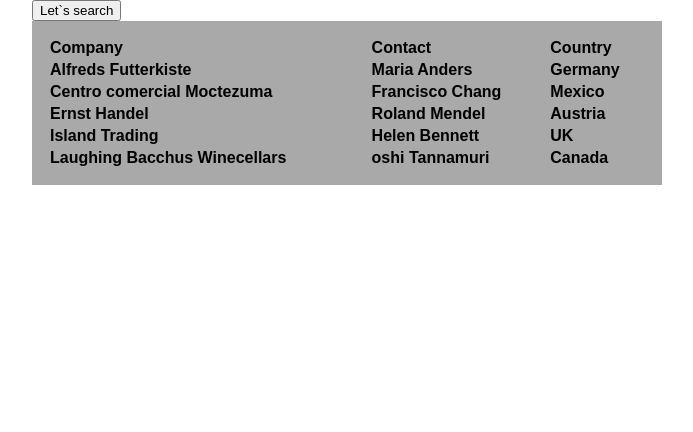
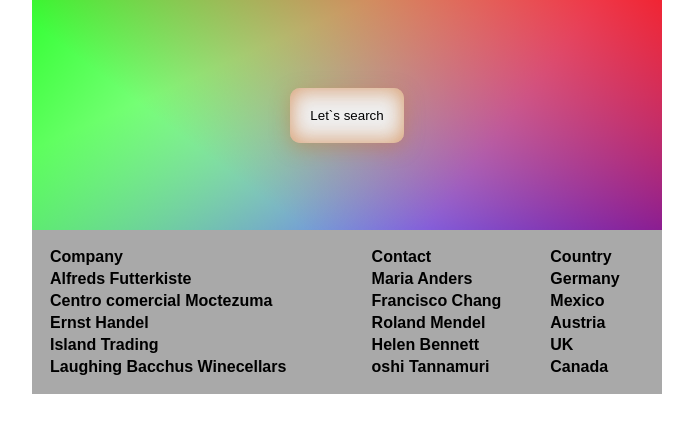
Before and after one commit to 21VladwebX/React-sort__table, a React (Create React App) app: page / in a window 1280 px wide. Shown: the top 432 px of the page, without its empty margins (308-1001 px from the left). Built offline with nearby package versions, Linux system fonts and the light colour scheme.

Commit message:
add styles & deletelogging(console.log)

```diff
--- a/src/components/table/Table.js
+++ b/src/components/table/Table.js
@@ -34,8 +34,6 @@ class Table extends Component {
     this.preSearchData = null;
     this.filteredData = null;
     this.logHistory = [];
-    this.logHistoryLength = 0;
-    this.replayOne = 2;
 
   }
 
@@ -199,8 +197,6 @@ class Table extends Component {
       console.warn(`No history in stateHistory`);
       return;
     }
-    console.log(`index is ${index}`);
-    // console.log(this.logHistory[index]);
     this.setState(this.logHistory[index]);
   }
 
@@ -224,18 +220,18 @@ class Table extends Component {
       }
       if(e.shiftKey && e.keyCode === 90){
         //SHIFT + Z
-        console.log(now);
+        // console.log(now);
         now = now === -1  ? this.logHistory.length : now;
         now = now > 0 ? now - 1: 0;
-        console.log(`now is ${now}`);
+        // console.log(`now is ${now}`);
         this._replayOne(now);
       }
       if(e.shiftKey && e.keyCode === 81){
         //SHIFT + Q
-        console.log(`now is ${now}`);
+        // console.log(`now is ${now}`);
         now = now === -1 ? 0 : now > this.logHistory.length - 1 ? now-1 : now;
         now = now + 1;
-        console.log(`now is ${now}`);
+        // console.log(`now is ${now}`);
         this._goOn(now );
 
       }
--- a/src/components/table/tables.css
+++ b/src/components/table/tables.css
@@ -19,3 +19,28 @@
   overflow: hidden;
   /*height: 50px;*/
 }
+
+.toolbar{
+  padding: 15px;
+  width: 100%;
+  height: 200px;
+  display: flex;
+  justify-content: center;
+  align-items: center;
+  background: linear-gradient(217deg, rgba(255,0,0,.8), rgba(255,0,0,0) 70.71%),
+              linear-gradient(127deg, rgba(0,255,0,.8), rgba(0,255,0,0) 70.71%),
+              linear-gradient(336deg, rgba(0,0,255,.8), rgba(0,0,255,0) 70.71%);
+}
+.toolbar button{
+  padding: 20px;
+  border-radius: 10px;
+  border: none;
+  transition: .5s all;
+  box-shadow: 0 5px 20px rgba(205, 116, 44, .4), inset 0 5px 20px rgba(205, 116, 44, .4),inset 0 -5px 20px rgba(205, 116, 44, .4);
+}
+.toolbar button:hover{
+  color: #3fff46 ;
+  font-size: 18px;
+  background: transparent;
+  box-shadow: 5px 5px 20px rgba(205, 116, 44, .9), inset 5px 5px 20px rgba(205, 116, 44, .9),inset 5px -5px 20px rgba(205, 116, 44, .9)
+}
```
